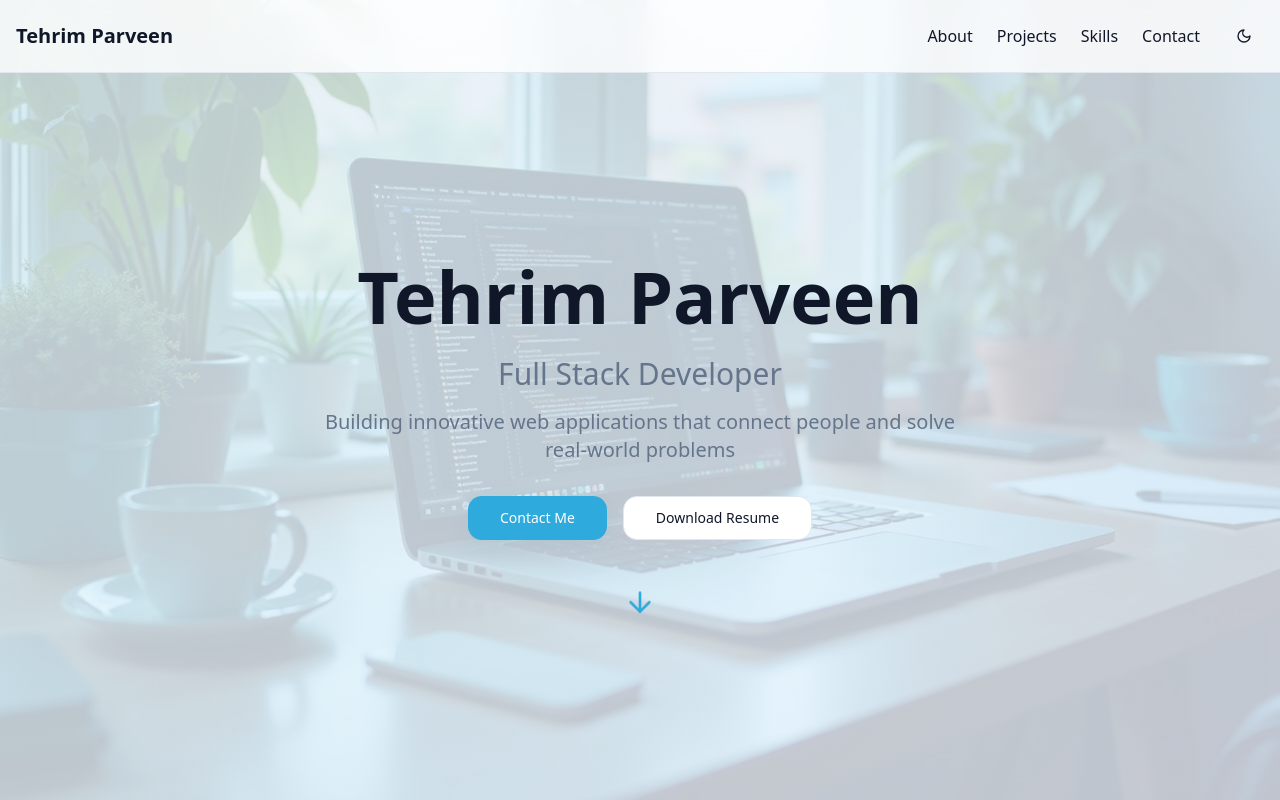
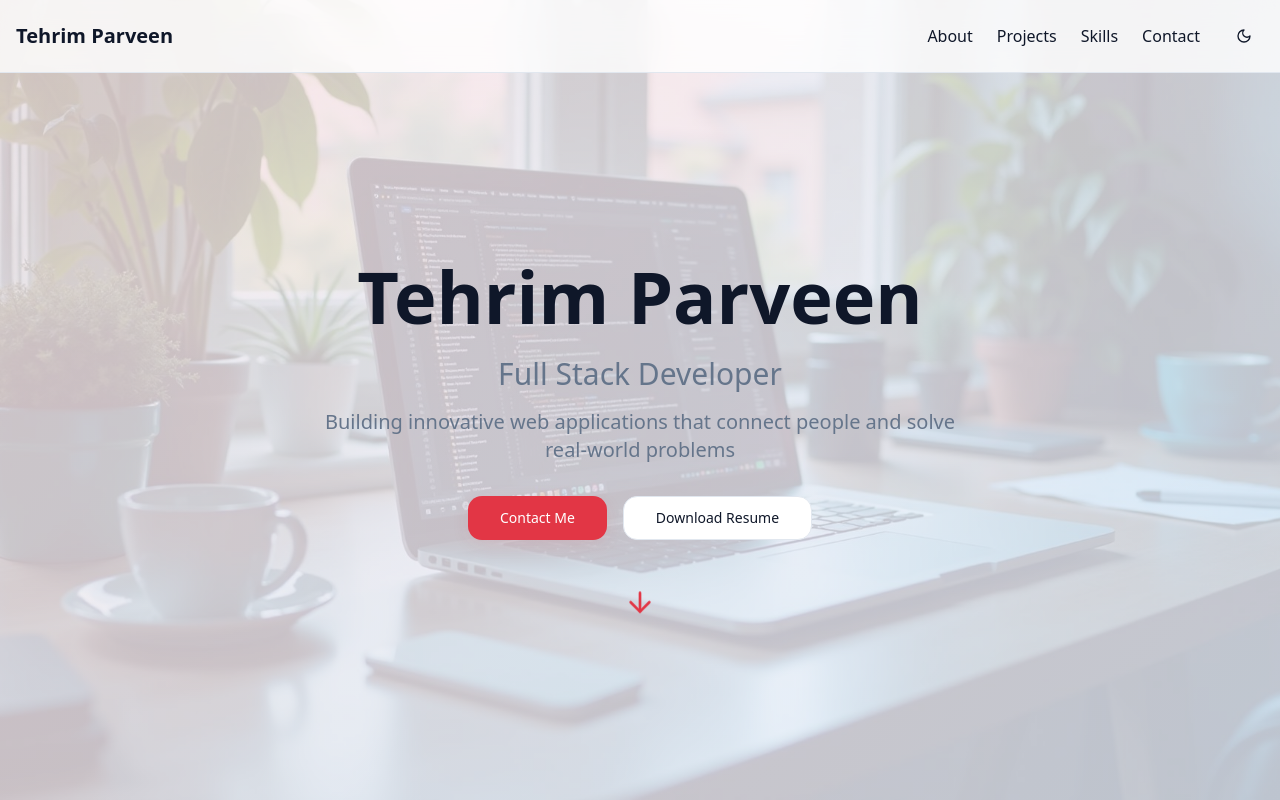
Before and after one commit to tehrimparveen/tehrimsportfolio, a React (Vite) app: page / in a window 1280 px wide. Shown: the top 800 px of the page. Built offline with nearby package versions, Linux system fonts and the light colour scheme; the HTML template or start-up script is replaced by a standard one.

Commit message:
Change theme to reddish and blue
Updated the theme to use reddish (primary) and blue (secondary/accent) colors throughout both light and dark modes. The changes were applied to the CSS variables in `src/index.css` to reflect the new color scheme.

```diff
--- a/src/index.css
+++ b/src/index.css
@@ -17,17 +17,17 @@ All colors MUST be HSL.
     --popover: 0 0% 100%;
     --popover-foreground: 222 47% 11%;
 
-    --primary: 197 71% 52%;
+    --primary: 355 75% 55%;
     --primary-foreground: 0 0% 100%;
-    --primary-glow: 197 71% 73%;
+    --primary-glow: 355 75% 75%;
 
-    --secondary: 210 40% 96%;
-    --secondary-foreground: 222 47% 11%;
+    --secondary: 215 75% 55%;
+    --secondary-foreground: 0 0% 100%;
 
     --muted: 210 40% 96%;
     --muted-foreground: 215 16% 47%;
 
-    --accent: 197 71% 52%;
+    --accent: 215 75% 55%;
     --accent-foreground: 0 0% 100%;
 
     --destructive: 0 84% 60%;
@@ -35,13 +35,13 @@ All colors MUST be HSL.
 
     --border: 214 32% 91%;
     --input: 214 32% 91%;
-    --ring: 197 71% 52%;
+    --ring: 355 75% 55%;
 
     --radius: 1rem;
 
-    --gradient-hero: linear-gradient(135deg, hsl(197 71% 52% / 0.1), hsl(220 70% 60% / 0.1));
+    --gradient-hero: linear-gradient(135deg, hsl(355 75% 55% / 0.1), hsl(215 75% 55% / 0.1));
     --gradient-card: linear-gradient(to bottom right, hsl(0 0% 100%), hsl(210 40% 98%));
-    --shadow-soft: 0 4px 20px -4px hsl(197 71% 52% / 0.15);
+    --shadow-soft: 0 4px 20px -4px hsl(355 75% 55% / 0.15);
     --shadow-card: 0 8px 30px -6px hsl(222 47% 11% / 0.1);
   }
 
@@ -55,17 +55,17 @@ All colors MUST be HSL.
     --popover: 222 47% 11%;
     --popover-foreground: 210 40% 98%;
 
-    --primary: 197 71% 52%;
+    --primary: 355 75% 55%;
     --primary-foreground: 0 0% 100%;
-    --primary-glow: 197 71% 73%;
+    --primary-glow: 355 75% 75%;
 
-    --secondary: 217 33% 18%;
-    --secondary-foreground: 210 40% 98%;
+    --secondary: 215 75% 55%;
+    --secondary-foreground: 0 0% 100%;
 
     --muted: 217 33% 18%;
     --muted-foreground: 215 20% 65%;
 
-    --accent: 197 71% 52%;
+    --accent: 215 75% 55%;
     --accent-foreground: 0 0% 100%;
 
     --destructive: 0 63% 31%;
@@ -73,11 +73,11 @@ All colors MUST be HSL.
 
     --border: 217 33% 18%;
     --input: 217 33% 18%;
-    --ring: 197 71% 52%;
+    --ring: 355 75% 55%;
 
-    --gradient-hero: linear-gradient(135deg, hsl(197 71% 52% / 0.15), hsl(220 70% 60% / 0.15));
+    --gradient-hero: linear-gradient(135deg, hsl(355 75% 55% / 0.15), hsl(215 75% 55% / 0.15));
     --gradient-card: linear-gradient(to bottom right, hsl(222 47% 11%), hsl(222 47% 13%));
-    --shadow-soft: 0 4px 20px -4px hsl(197 71% 52% / 0.25);
+    --shadow-soft: 0 4px 20px -4px hsl(355 75% 55% / 0.25);
     --shadow-card: 0 8px 30px -6px hsl(0 0% 0% / 0.3);
   }
 }
```
